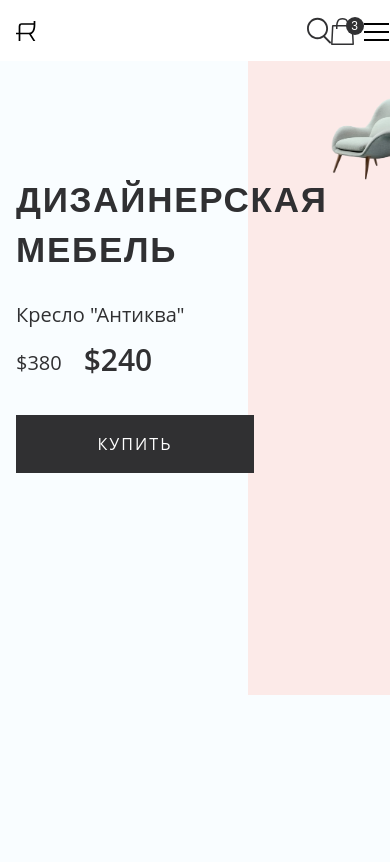
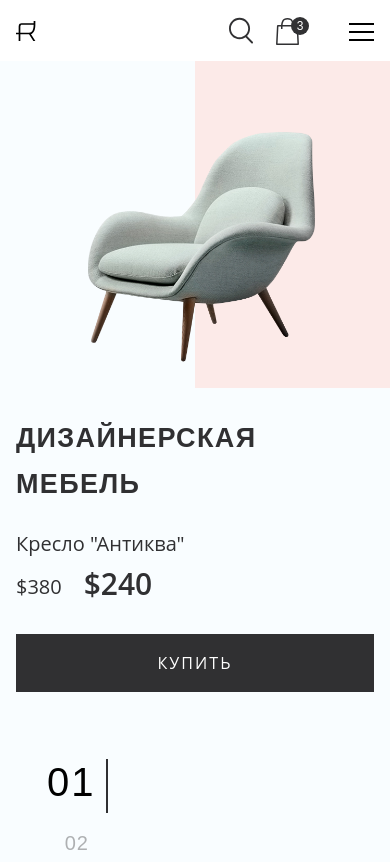
Before and after one commit to gerlinda137/design-furniture, a website: page source/index.html in a window 390 px wide. Shown: the top 862 px of the page. Drawn offline with nearby package versions, Linux system fonts and the light colour scheme; files that its build step writes are made by us from their sources; a web font is replaced by a local one.

Commit message:
блок со слайдером для главной страницы теперь адаптивный

```diff
--- a/source/scss/blocks/_buy-button.scss
+++ b/source/scss/blocks/_buy-button.scss
@@ -7,3 +7,11 @@
     width: 238px;
   }
 }
+
+@media (max-width: 750px) {
+  .buy-button {
+    &--slider {
+      width: 100%;
+    }
+  }
+}
--- a/source/scss/blocks/_main-nav.scss
+++ b/source/scss/blocks/_main-nav.scss
@@ -39,6 +39,7 @@
       width: 25px;
       @include reset-default-button-style;
       padding: 0;
+      margin-left: 40px;
 
       div {
         height: 2px;
--- a/source/scss/blocks/_page-main.scss
+++ b/source/scss/blocks/_page-main.scss
@@ -14,3 +14,10 @@
     background-color: $strawberry;
   }
 }
+
+@media (max-width: 750px) {
+  .page-main::after {
+    width: 50%;
+    height: 327px;
+  }
+}
--- a/source/scss/blocks/_purchase-options.scss
+++ b/source/scss/blocks/_purchase-options.scss
@@ -47,6 +47,6 @@
 
 @media (max-width: 750px) {
   .purchase-options {
-    margin-left: 70%;
+    margin-left: auto;
   }
 }
--- a/source/scss/blocks/_slider.scss
+++ b/source/scss/blocks/_slider.scss
@@ -105,3 +105,52 @@ h3.slider__product-name {
     }
   }
 }
+
+@media (max-width: 750px) {
+  .slider {
+    flex-direction: column;
+
+    &__card {
+      flex-direction: column;
+    }
+
+    &__card-info {
+      order: 1;
+      width: initial;
+      margin-top: 60px;
+    }
+
+    &__card-img-container {
+      order: 0;
+      width: 277px;
+      height: 327.1px;
+      margin: 0 auto;
+      margin-top: -32px;
+
+      img {
+        padding-left: 20px;
+      }
+    }
+
+    &__card-title {
+      font-size: 27px;
+      line-height: 170%;
+      letter-spacing: 0.05em;
+      margin-bottom: 22px;
+    }
+
+    &__prices {
+      margin-bottom: 30px;
+    }
+  }
+
+  h3.slider__product-name {
+    margin-bottom: 16px;
+  }
+}
+
+@media (max-width: 380px) {
+  .slide {
+    &__card-img-container {}
+  }
+}
```
